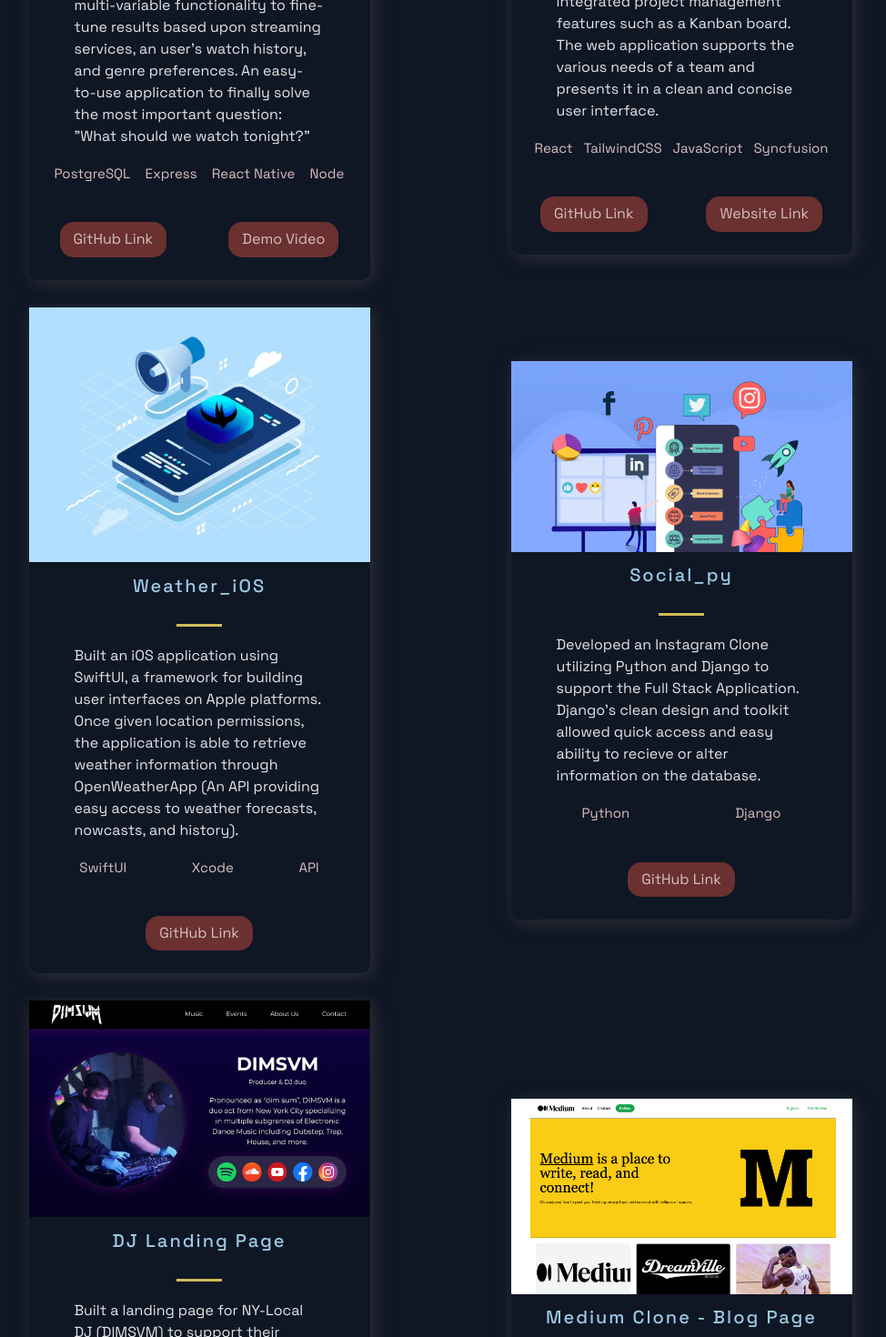
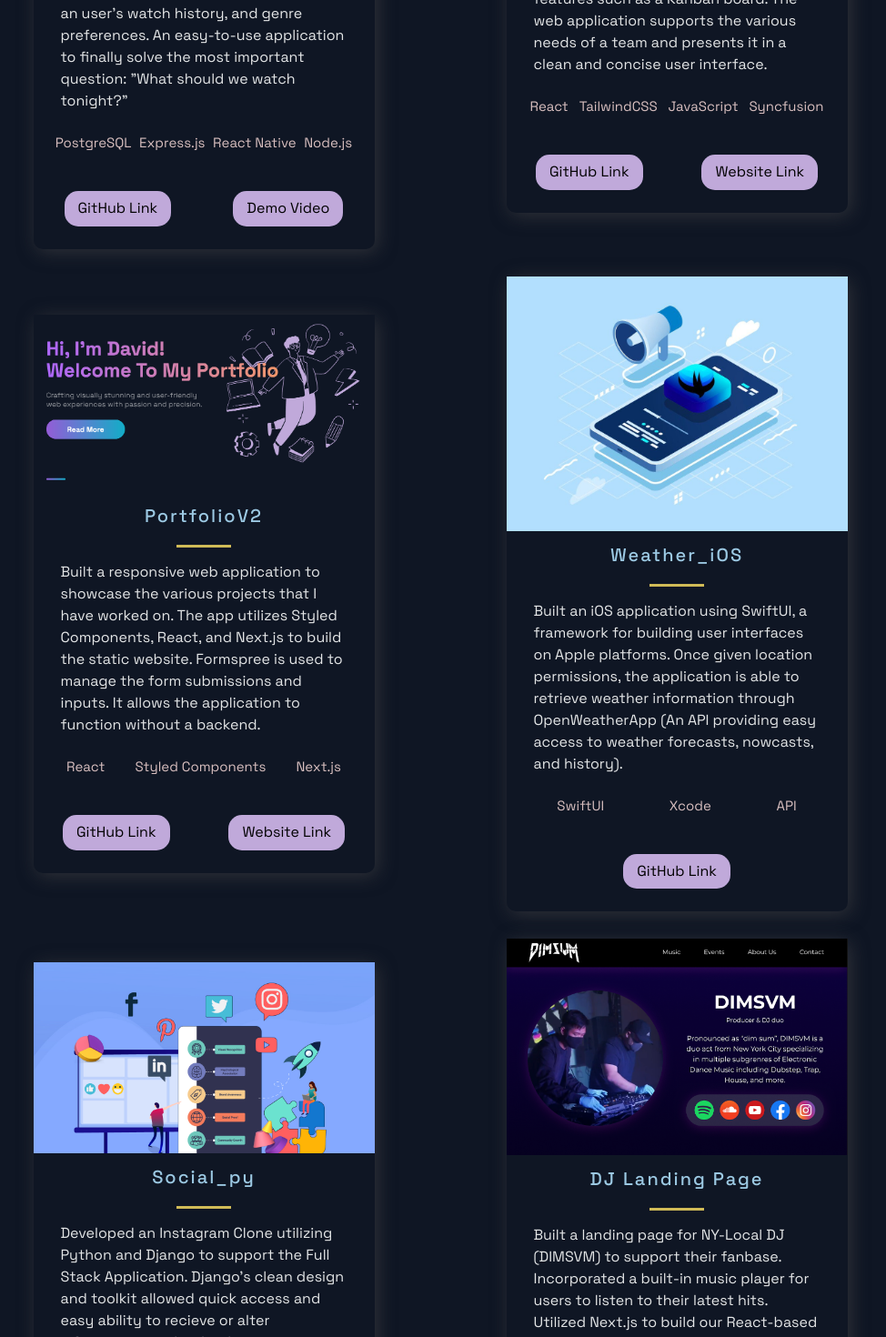
Before and after one commit to dvebino/portfolioV2, a Next.js app: page / in a window 1280 px wide. Shown: the part 1330-2800 px from the top of the page at 91% size, without its empty margins (156-1130 px from the left). Built offline with nearby package versions, Linux system fonts and the light colour scheme.

Commit message:
Altered Project Cards

```diff
--- a/src/components/Projects/ProjectsStyles.js
+++ b/src/components/Projects/ProjectsStyles.js
@@ -1,10 +1,7 @@
 import styled from 'styled-components';
 
 export const Img = styled.img`
-  width:100%;
-  height:100%;
-  object-fit: cover;
-  overflow: hidden;
+  max-width: 100%
 `
 
 export const GridContainer = styled.section`
@@ -12,7 +9,6 @@ display: grid;
 grid-template-columns: repeat(auto-fill, minmax(400px, 1fr));
 padding: 3rem;
 place-items: center;
-column-gap: 2rem;
 row-gap: 3rem;
 @media ${(props) => props.theme.breakpoints.sm} {
   display: flex;
@@ -47,9 +43,9 @@ export const HeaderThree = styled.h3`
 `;
 
 export const Hr = styled.hr`
-  width: 50px;
+  width: 60px;
   height: 3px;
-  margin: 20px auto;
+  margin: 10px auto;
   border: 0;
   background: #d0bb57;
 `;
@@ -67,7 +63,7 @@ export const Intro = styled.div`
 
 export const CardInfo = styled.p`
   width: 100%;
-  padding: 0 50px;
+  padding: 5px 30px;
   color: #e4e6e7;
   font-style: 2rem;
   line-height: 24px;
@@ -88,14 +84,14 @@ export const UtilityList = styled.ul`
 `;
 
 export const ExternalLinks = styled.a`
-color:#d4c0c0;
+color:black;
 font-size: 1.6rem;
 padding:1rem 1.5rem;
-background: #6b3030;
+background: #C0A9DA;
 border-radius: 15px;
 transition: 0.5s;
 &:hover{
-  background: #801414;
+  background: #9358d6;
 
 }
 `;
--- a/src/constants/constants.js
+++ b/src/constants/constants.js
@@ -2,10 +2,10 @@ export const projects = [
   {
     title: 'BoBo Movie App',
     description: `An iOS Mobile Application with the objective of creating a social application to deliver weighted
-    recommendations based upon user’s data. The app incorporates multi-variable functionality to fine-tune results
+    recommendations based upon user’s data. Incorporates multi-variable functionality to fine-tune results
     based upon streaming services, an user's watch history, and genre preferences. An easy-to-use application to finally solve the most important question: "What should we watch tonight?"`,
       image: '/images/Bobo.png',
-      tags: ['PostgreSQL','Express','React Native','Node'],
+      tags: ['PostgreSQL','Express.js','React Native','Node.js'],
     source: 'https://github.com/Gonzos-Greenery/BoBo',
     video: 'https://www.canva.com/design/DAFG5XNELNA/Xm9Yu7p5gfu9CBrZgXExvw/watch?utm_content=DAFG5XNELNA&utm_campaign=designshare&utm_medium=link&utm_source=publishsharelink',
     visit: '',
@@ -18,10 +18,19 @@ export const projects = [
       tags: ['React', 'TailwindCSS', 'JavaScript', 'Syncfusion'],
     source: 'https://github.com/dvebino/team-dashboard',
     visit: 'http://team-dashboard.com/',
+    id: 1,
+    video: ''
+  },
+  {
+    title: 'PortfolioV2',
+    description: "Built a responsive web application to showcase the various projects that I have worked on. The app utilizes Styled Components, React, and Next.js to build the static website. Formspree is used to manage the form submissions and inputs. It allows the application to function without a backend.",
+      image: '/images/portfolio.png',
+      tags: ['React','Styled Components', 'Next.js'],
+    source: 'https://github.com/dvebino/portfolioV2',
+    visit: 'https://davs-portfolio.com/',
     id: 2,
     video: ''
   },
-
   {
     title: 'Weather_iOS',
     description: `Built an iOS application using SwiftUI, a framework for building user interfaces on Apple platforms. Once given location permissions, the application is able to retrieve weather information through OpenWeatherApp (An API providing easy access to weather forecasts, nowcasts, and history).`,
@@ -30,7 +39,7 @@ export const projects = [
     source: 'https://github.com/dvebino/Weather_iOS',
     video: '',
     visit: '',
-    id: 5,
+    id: 3,
   },
   {
     title: 'Social_py',
@@ -39,27 +48,17 @@ export const projects = [
     tags: ['Python','Django'],
     source: 'https://github.com/dvebino/social-app-py',
     visit: '',
-    id: 1,
+    id: 4,
     video: ''
   },
   {
     title: 'DJ Landing Page',
     description: "Built a landing page for NY-Local DJ (DIMSVM) to support their fanbase. Incorporated a built-in music player for users to listen to their latest hits. Utilized Next.js to build our React-based web application with server-side rendering.",
     image: '/images/dj.png',
-    tags: ['Next', 'React', 'JavaScript'],
+    tags: ['Next.js', 'React', 'JavaScript'],
     source: 'https://github.com/ericyjiang/DIMSVM-Artist-Page',
     visit: '',
-    id: 4,
+    id: 5,
     video: ''
-  },
-  {
-    title: 'Medium Clone - Blog Page',
-    description: "",
-      image: '/images/mediumClone.png',
-      tags: ['React', 'TypeScript', 'TailwindCSS'],
-    source: 'https://github.com/dvebino/Medium-Clone',
-    visit: 'https://rad-gaufre-e11798.netlify.app',
-    id: 3,
-    video: ''
-  },
+  }
 ];
--- a/src/layout/Layout.js
+++ b/src/layout/Layout.js
@@ -2,7 +2,6 @@ import React, { useState } from 'react'
 import Footer from '../components/Footer/Footer'
 import Header from '../components/Header/Header'
 import { Container } from './LayoutStyles'
-import Access from '../components/Access/Access';
 
 export const Layout = ({children}) => {
   const [open, setOpen] = useState(false);
--- a/src/pages/index.js
+++ b/src/pages/index.js
@@ -1,4 +1,4 @@
-import BgAnimation from '../components/BackgrooundAnimation/BackgroundAnimation';
+import LogoSVG from '../components/LogoSVG/LogoSVG';
 import Hero from '../components/Hero/Hero';
 import Projects from '../components/Projects/Projects';
 import Technologies from '../components/Technologies/Technologies';
@@ -11,7 +11,7 @@ const Home = () => {
     <Layout>
       <Section grid>
         <Hero />
-        <BgAnimation />
+        <LogoSVG />
       </Section>
       <Projects />
       <Technologies />
```
Also changed, not shown: public/images/portfolio.png (added), src/components/LogoSVG/LogoSVG.js.
